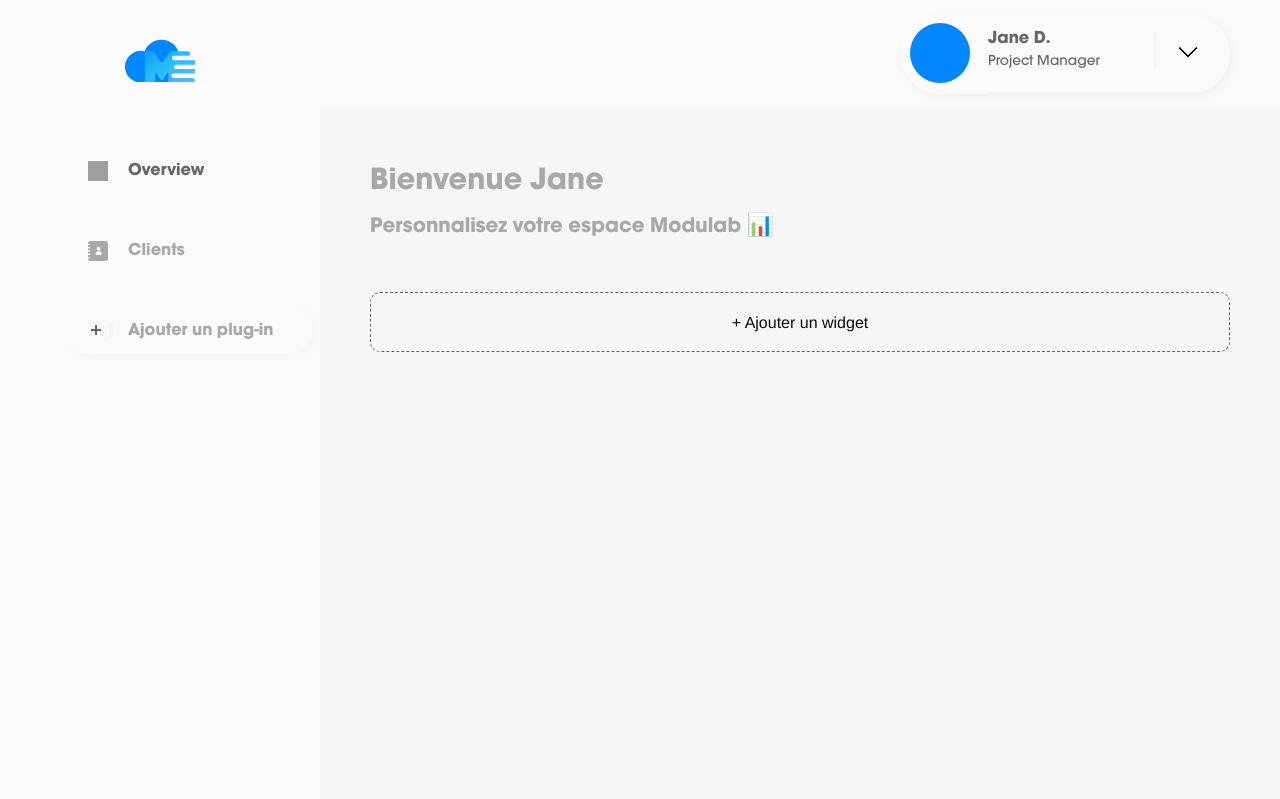
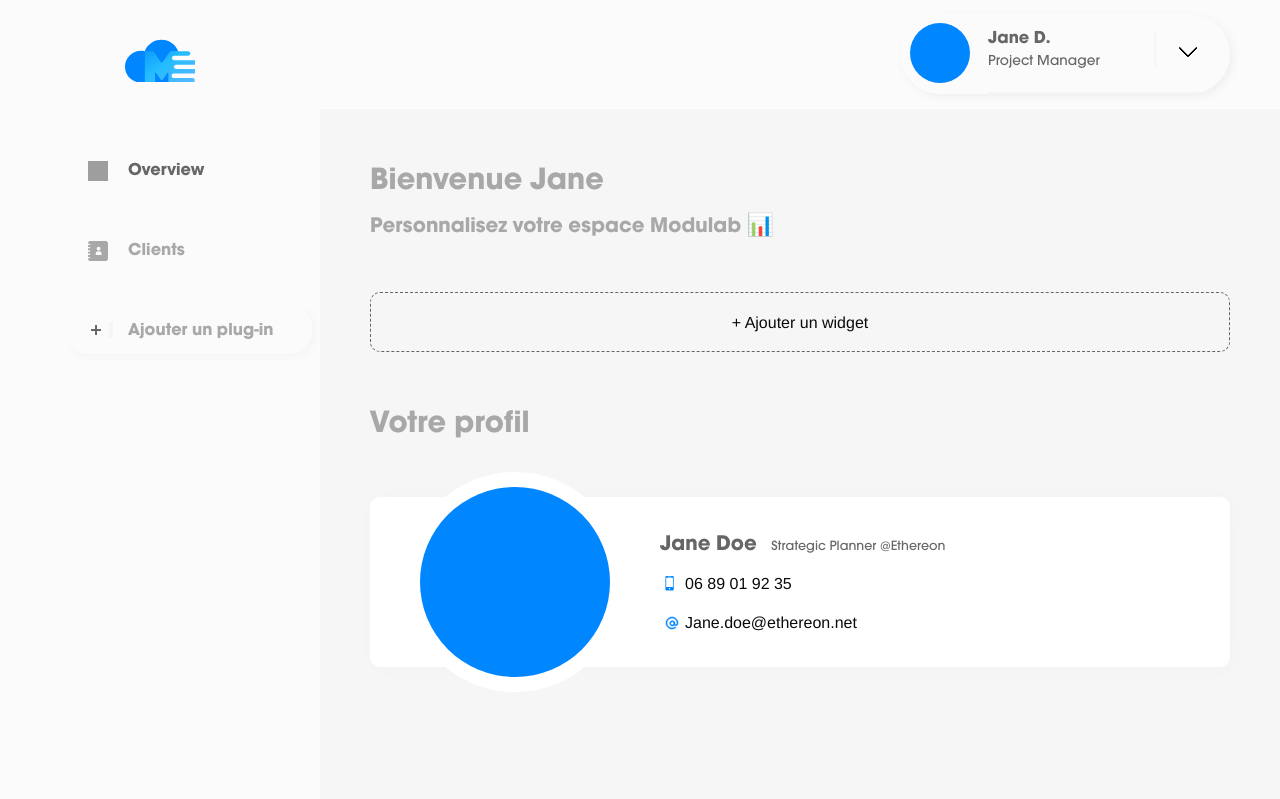
Before and after one commit to Rowlab/modulab, a PHP site: page /modulab/app/views/admin/index.php in a window 1280 px wide. Shown: the part 94-893 px from the top of the page. Run offline with PHP 8.4, Linux system fonts and the light colour scheme; style sheets or scripts are compiled from the project's sources; some libraries are stand-ins or nearby versions; grey boxes are pictures that could not be loaded.

Commit message:
Ajout page profil utilisateur

```diff
--- a/app/views/templates/home-base.php
+++ b/app/views/templates/home-base.php
@@ -29,7 +29,23 @@
           </div>
         </div>
 
+        <!-- ================= Profil user ================== -->
+        <div class="home__content__wraper">
+          <h1 class="home__content__title">Votre profil</h1>
+          <div class="home__content__profil__wraper">
+            <div class="home__content__profil__info">
+              <h3 class="home__content__profil__info__name">Jane Doe</h3>
+              <p class="home__content__profil__info__job">Strategic Planner @Ethereon</p>
+              <p class="home__content__profil__info__phone">06 89 01 92 35</p>
+              <p class="home__content__profil__info__email">Jane.doe@ethereon.net</p>
+              <div class="home__content__profil__info__modify">
 
+              </div>
+            </div>
+          </div>
+        </div>
+
+        <!-- ================= Profil user ================== -->
         <?php include(ROOT . 'app/views/templates/home-profil.php');?>
       </div>
     </div>
--- a/public/styles/views/_home-base.scss
+++ b/public/styles/views/_home-base.scss
@@ -161,5 +161,95 @@
       padding-top: 50px;
       margin-right: 50px;
     }
+
+    &__profil{
+      &__info{
+        width: calc(100% - 290px);
+        p{margin-bottom: 13px}
+        &__name{
+          margin-top: 33px;
+          display: inline-block;
+          padding-right: 10px;
+          font-size: 22px;
+          font-family: $avalon-bold;
+          color: #666666;
+        }
+        &__job{
+          display: inline-block;
+          font-size: 14px;
+          font-family: $avalon;
+          color: #666666;
+        }
+        &__phone{
+          position: relative;
+          padding-left: 25px;
+
+          &:before{
+            content: '';
+            position: absolute;
+            left: 5px;
+            top: 50%;
+            transform: translateY(-50%);
+            width: 9px;
+            height: 22px;
+            background-image: url('../images/ICON_PHONE.svg');
+            background-position: center;
+            background-repeat: no-repeat;
+            background-size:100%;
+          }
+        }
+        &__email{
+          position: relative;
+          padding-left: 25px;
+          margin-bottom: 32px !important;
+
+          &:before{
+            content: '';
+            position: absolute;
+            left: 5px;
+            top: 50%;
+            transform: translateY(-50%);
+            width: 14px;
+            height: 14px;
+            background-image: url('../images/ICON_EMAIL.svg');
+            background-position: center;
+            background-repeat: no-repeat;
+          }
+        }
+      }
+      &__wraper{
+        margin-top: 50px;
+        position: relative;
+        width: 100%;
+        background-color: white;
+        display: flex;
+        flex-direction: row-reverse;
+        box-shadow: 2px 2px 20px 0 rgba(0, 0, 0, 0.02);
+        border-radius: 10px;
+
+        &:before{
+          position: absolute;
+          top: 50%;
+          transform: translateY(-50%);
+          left: 35px;
+          content: '';
+          width: 220px;
+          height: 220px;
+          background-color: white;
+          border-radius: 50%;
+        }
+        &:after{
+          position: absolute;
+          top: 50%;
+          transform: translateY(-50%);
+          left: 50px;
+          content: '';
+          width: 190px;
+          height: 190px;
+          background-color: #0086ff;
+          border-radius: 50%;
+        }
+      }
+    }
   }
 }
```
